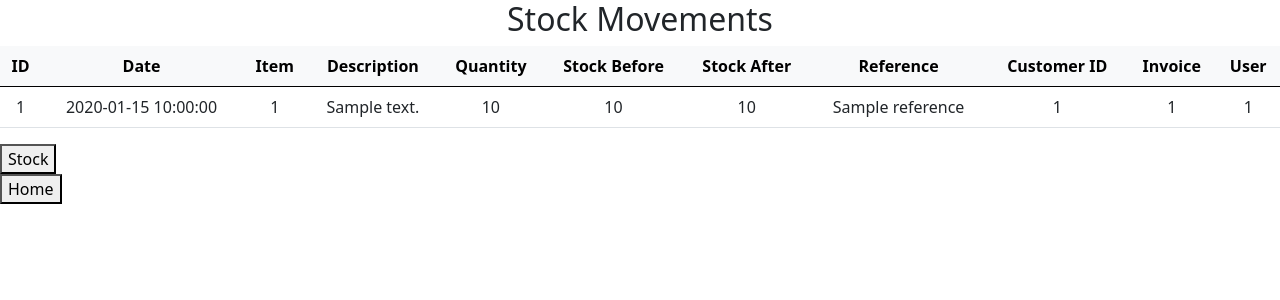
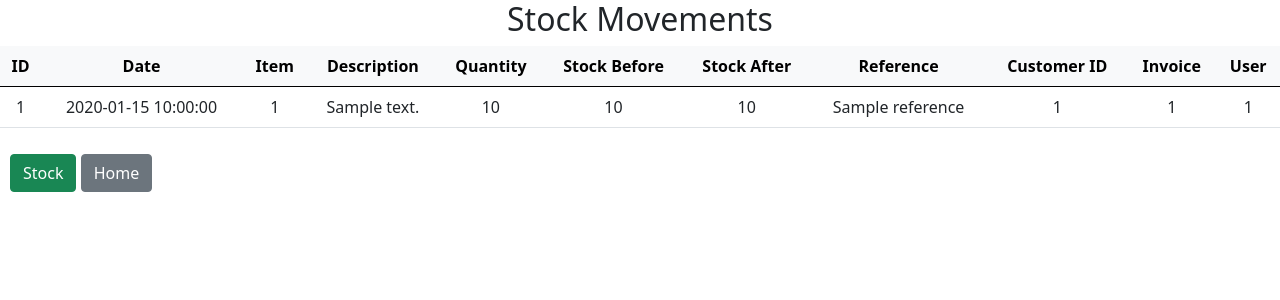
Before and after one commit to MedinaCoco87/ERP-Project, a Flask app: template templates/stock_movements.html in a window 1280 px wide. Shown: the top 300 px of the page. Run offline with Flask 2, Linux system fonts and the light colour scheme; the template is opened without the code that fills it: most values are stand-ins (such as "Sample title", 1, 10 or a date in 2020); some libraries are stand-ins or nearby versions.

Commit message:
Add styles to last buttons.

```diff
--- a/templates/stock_movements.html
+++ b/templates/stock_movements.html
@@ -41,10 +41,12 @@
             {% endfor %}
         </tbody>
     </table>
-    <form method="get" action="/current_stock">
-        <button type="submit">Stock</button>
-    </form>
-    <form method="get" action="/">
-        <button type="submit">Home</button>
-    </form>
+    <div style="padding: 10px;">
+        <form style="display: inline-block;" method="get" action="/current_stock">
+            <button class="btn btn-success" type="submit">Stock</button>
+        </form>
+        <form method="get" action="/" form style="display: inline-block;">
+            <button class="btn btn-secondary" type="submit">Home</button>
+        </form>
+    </div>
 {% endblock %}
```
